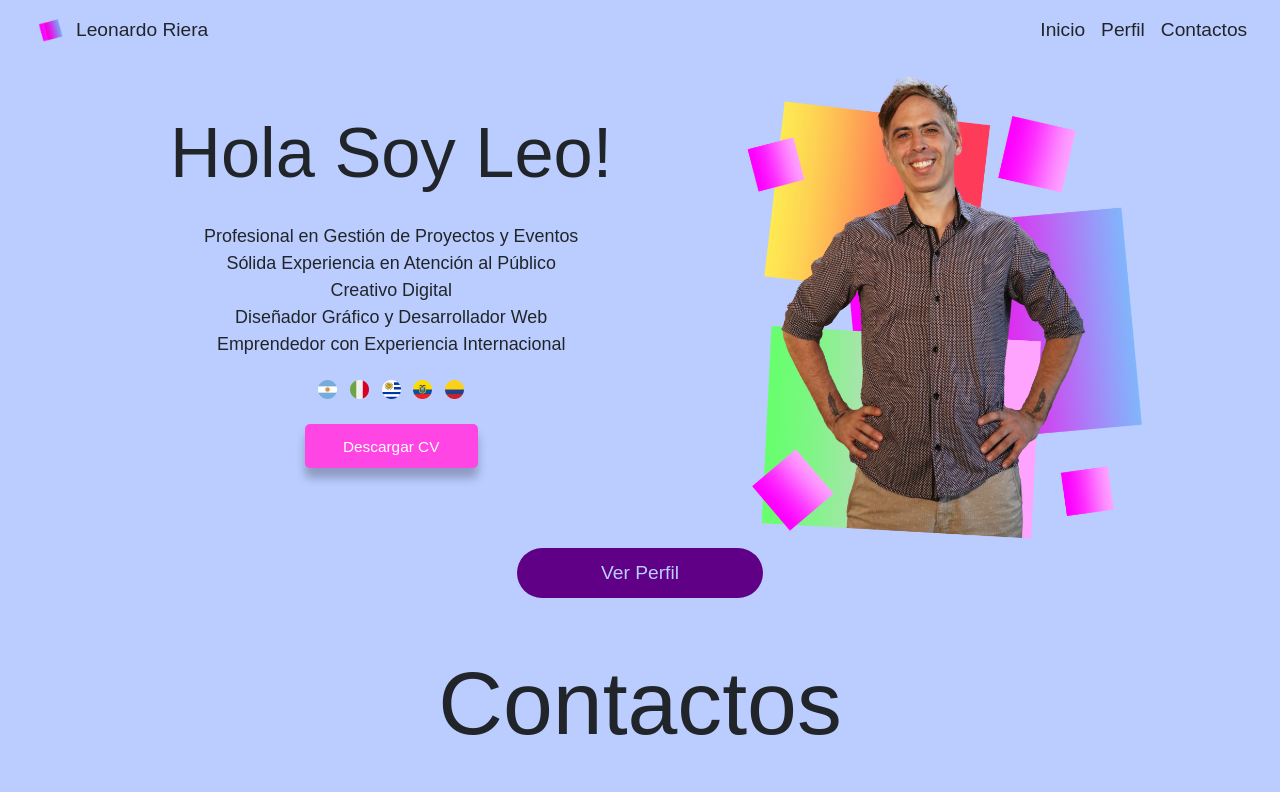
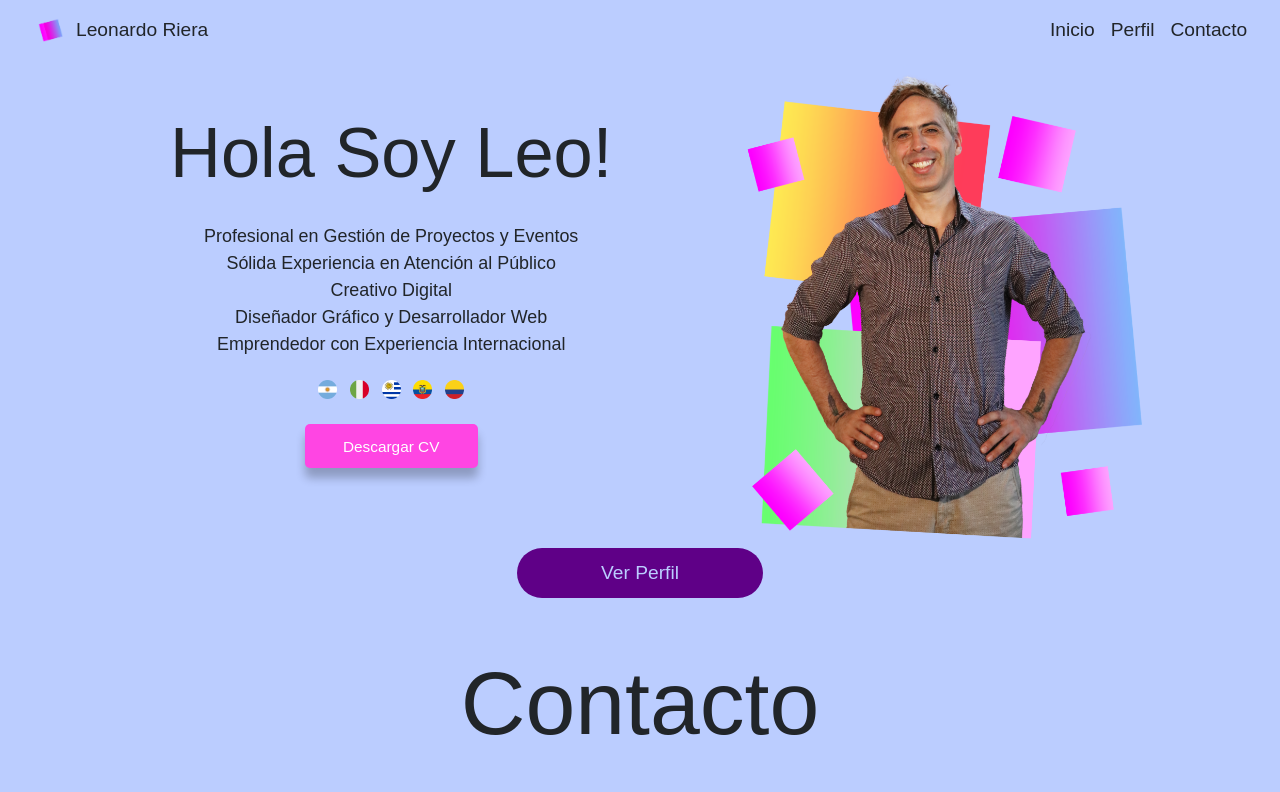
Before and after one commit to LeonardoRiera/miniPortLeo, a React (Vite) app: page / in a window 1280 px wide. Shown: the top 792 px of the page. Built offline with nearby package versions, Linux system fonts and the light colour scheme; a web font is replaced by a local one.

Commit message:
correcciones ortograficas

```diff
--- a/src/App.jsx
+++ b/src/App.jsx
@@ -1,4 +1,3 @@
-import { useState } from 'react'
 import './App.css'
 import { BrowserRouter, Routes, Route } from 'react-router-dom';
 import Navbar from './Components/Navbar/Navbar'
@@ -8,7 +7,7 @@ import Footer from './Components/Footer/Footer';
 /* import Habilidades from './Components/Habilidades/Habilidades'; */
 
 function App() {
-  const [count, setCount] = useState(0)
+
 
   return (
     <div className='App'>
--- a/src/Components/Footer/Footer.jsx
+++ b/src/Components/Footer/Footer.jsx
@@ -6,7 +6,7 @@ const Footer = () => {
   return (
     <div id='footer'>
         <div className="contactosFooter">
-            <p className='tituloFooter'>Contactos</p>
+            <p className='tituloFooter'>Contacto</p>
         </div>
 
         <div className='listaContactos'>
--- a/src/Components/Navbar/Navbar.jsx
+++ b/src/Components/Navbar/Navbar.jsx
@@ -29,7 +29,7 @@ const Navbar = () => {
               </li>
 
               <li className="nav-item">
-                <a className="nav-link nombreLinks" href="#footer">Contactos</a>
+                <a className="nav-link nombreLinks" href="#footer">Contacto</a>
               </li>
 
 
```
